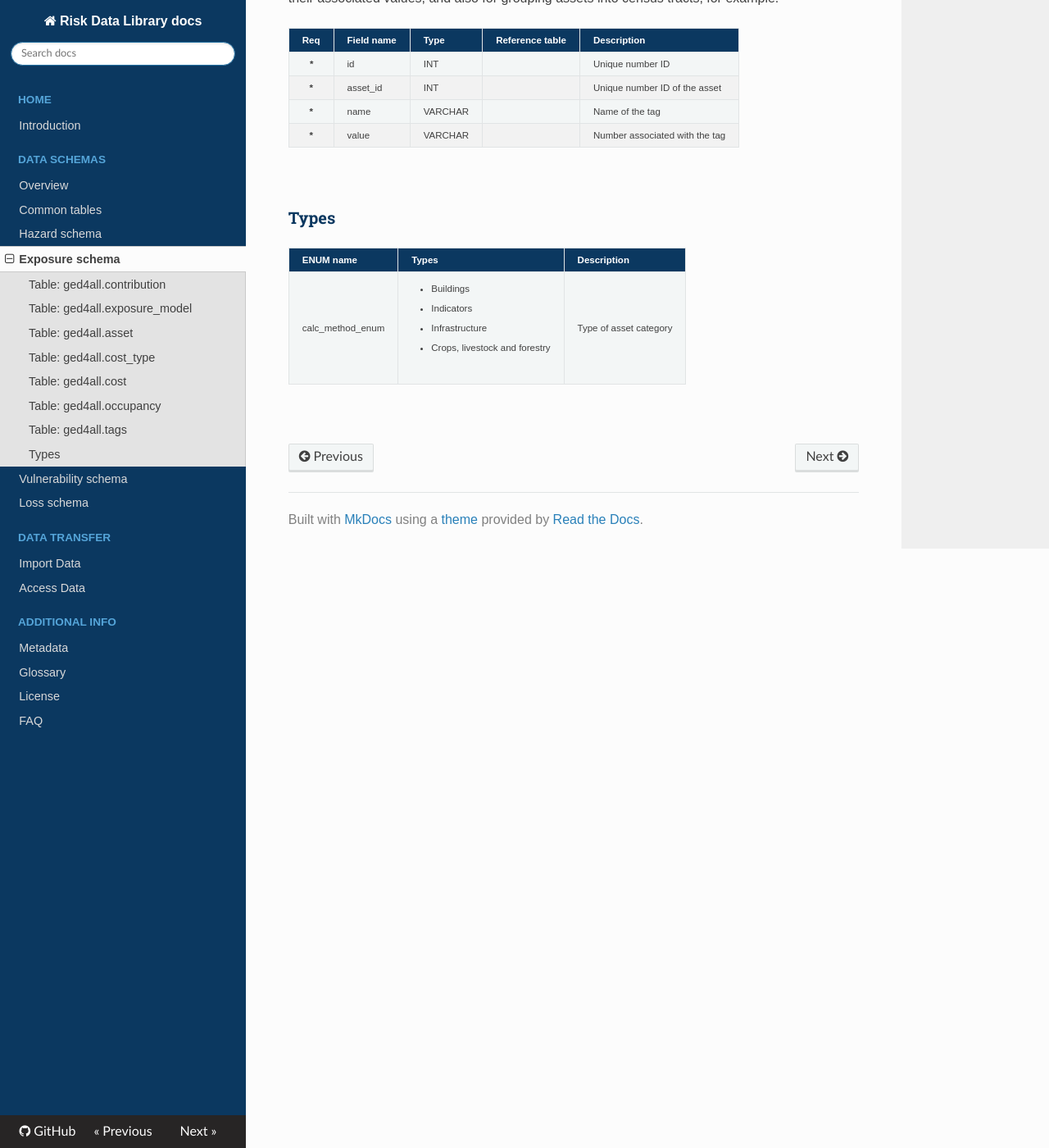
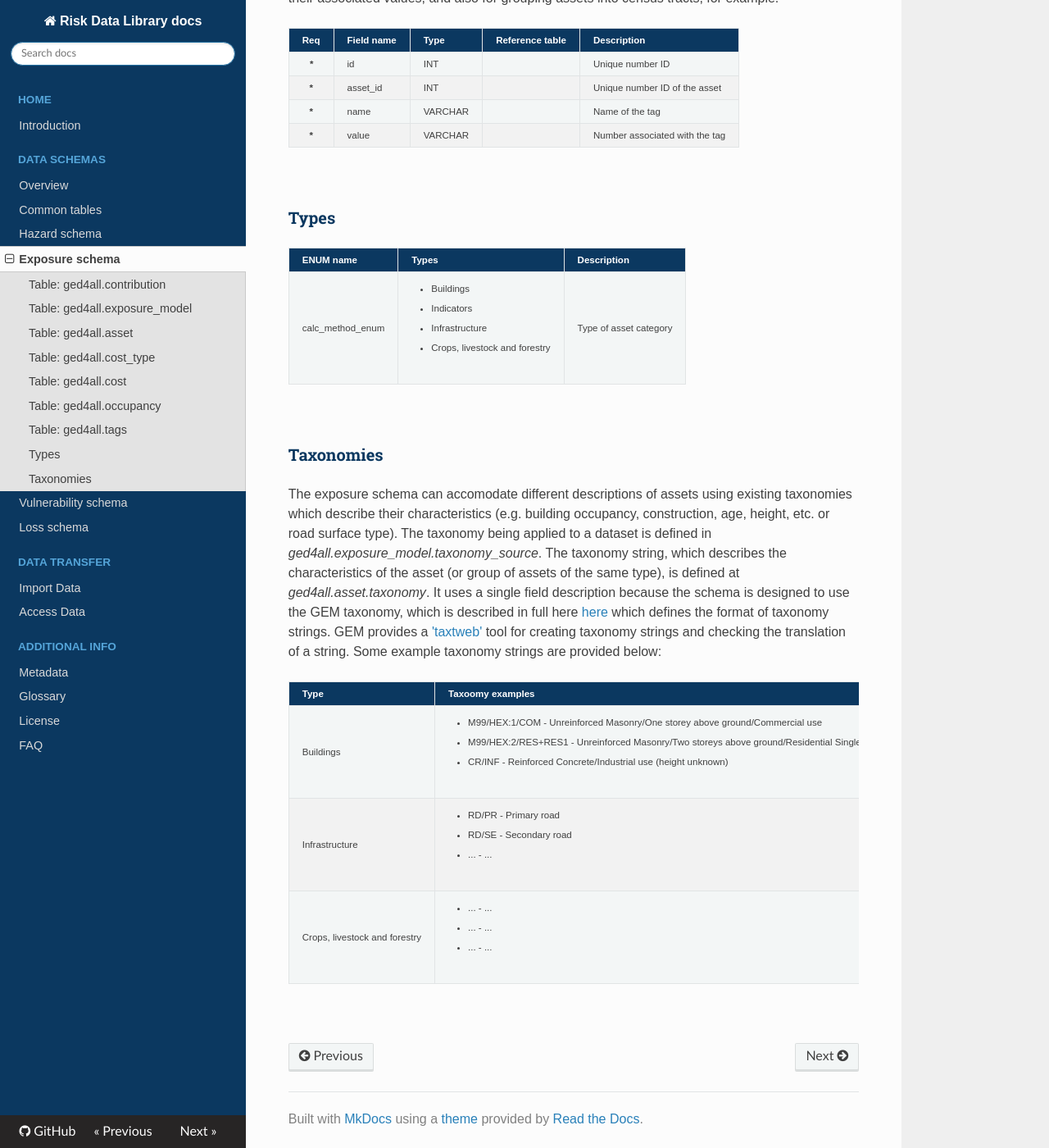
Before and after one commit to GFDRR/rdl-doc, an MkDocs documentation site: the page built from docs/exposure.md, in a window 1280 px wide and 1400 px high, scrolled down 4559 px. Shown: the whole window at 82% size. Built offline with MkDocs 1.6.1, drawn with Linux system fonts in a browser that asks for light colours; nearby versions of some CDN libraries.

Commit message:
update exposure.md with taxonomy info
added info for taxonomy guidance and examples (can be improved)

```diff
--- a/docs/exposure.md
+++ b/docs/exposure.md
@@ -138,3 +138,15 @@ Tags may be used to store any named scalar information with an asset, but in par
 | calc\_method\_enum | <ul><li>Buildings<li>Indicators<li>Infrastructure<li>Crops, livestock and forestry | Type of asset category |
 
 <br/>
+
+###Taxonomies
+The exposure schema can accomodate different descriptions of assets using existing taxonomies which describe their characteristics (e.g. building occupancy, construction, age, height, etc. or road surface type). The taxonomy being applied to a dataset is defined in _ged4all.exposure\_model.taxonomy\_source_. The taxonomy string, which describes the characteristics of the asset (or group of assets of the same type), is defined at _ged4all.asset.taxonomy_. It uses a single field description because the schema is designed to use the GEM taxonomy, which is described in full here [here](https://www.globalquakemodel.org/gempublications/GEM-building-taxonomy-version-2.0) which defines the format of taxonomy strings. GEM provides a ['taxtweb'](https://platform.openquake.org/taxtweb/) tool for creating taxonomy strings and checking the translation of a string. Some example taxonomy strings are provided below:
+
+| Type | Taxoomy examples |
+| --- | --- |
+| Buildings | <ul><li>M99/HEX:1/COM - Unreinforced Masonry/One storey above ground/Commercial use <li>M99/HEX:2/RES+RES1 - Unreinforced Masonry/Two storeys above ground/Residential Single Unit<li>CR/INF - Reinforced Concrete/Industrial use (height unknown) |
+| Infrastructure | <ul><li>RD/PR - Primary road<li>RD/SE - Secondary road<li>... - ... |
+| Crops, livestock and forestry | <ul><li>... - ...<li>... - ...<li>... - ... |
+
+
+<br/>
```
